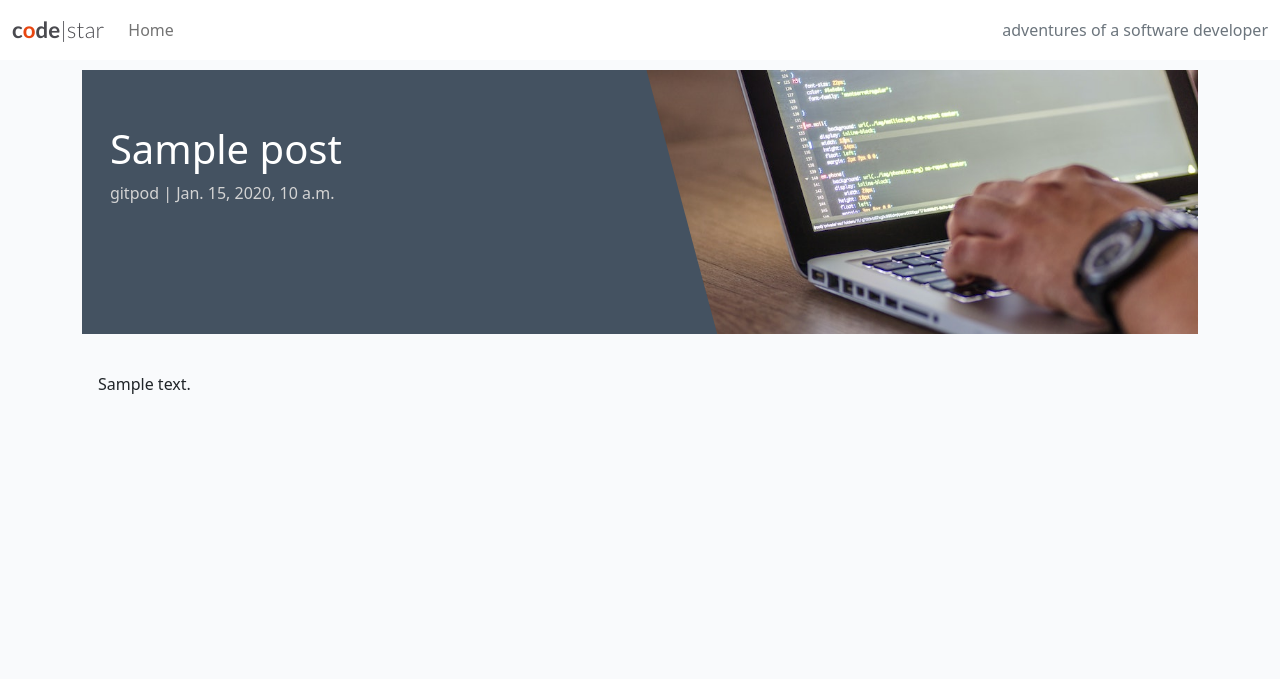
After one commit to Damitwhy/Django-Blog, a Django app: a page that uses templates/base.html in a window 1280 px wide. The commit adds this page. Shown: the top 679 px of the page. Run offline with Django 4.2, Linux system fonts and the light colour scheme; data comes from the database, SQL or seed files in the repository; tables that the repository leaves empty hold one stand-in row (values such as "Sample post").

Commit message:
addded post_detail view

```diff
--- a/blog/templates/blog/index.html
+++ b/blog/templates/blog/index.html
@@ -18,7 +18,7 @@
                                     <p class="author">Author: {{ post.author }}</p>
                                 </div>
                             </div>
-                            <a href="#" class="post-link">
+                            <a href="{% url 'post_detail' post.slug %}" class="post-link">
                                 <h2 class="card-title">{{ post.title }}</h2>
                                 <p class="card-text">{{ post.excerpt }}</p>
                             </a>
--- /dev/null
+++ b/blog/templates/blog/post_detail.html
@@ -0,0 +1,34 @@
+{% extends 'base.html' %} {% block content %}
+{% load static %}
+
+<div class="masthead">
+    <div class="container">
+        <div class="row g-0">
+            <div class="col-md-6 masthead-text">
+                <!-- Post title goes in these h1 tags -->
+                <h1 class="post-title">{{ post.title }}</h1>
+                <!-- Post author goes before the | the post's created date goes after -->
+                <p class="post-subtitle">{{ post.author }} | {{ post.created_on }}</p>
+            </div>
+            <div class="d-none d-md-block col-md-6 masthead-image">
+                <img src="{% static 'images/default.jpg' %}" class="scale" alt="placeholder">
+            </div>
+        </div>
+    </div>
+</div>
+
+<div class="container">
+    <div class="row">
+        <div class="col card mb-4  mt-3 left  top">
+            <div class="card-body">
+                <!-- The post content goes inside the card-text. -->
+                <!-- Use the | safe filter inside the template tags -->
+                <p class="card-text">
+                    {{ post.content | safe }}
+                </p>
+            </div>
+        </div>
+    </div>
+</div>
+
+{% endblock content %}
--- a/blog/urls.py
+++ b/blog/urls.py
@@ -3,4 +3,5 @@ from django.urls import path
 
 urlpatterns = [
     path('', views.PostList.as_view(), name='home'),
+    path('<slug:slug>/', views.post_detail, name='post_detail'),
 ]
--- a/blog/views.py
+++ b/blog/views.py
@@ -1,4 +1,4 @@
-from django.shortcuts import render
+from django.shortcuts import render, get_object_or_404
 from django.views import generic
 from .models import Post
 # Create your views here.
@@ -6,3 +6,26 @@ class PostList(generic.ListView):
     queryset = Post.objects.all().order_by("-created_on").filter(status=1)
     template_name = "blog/index.html"
     paginate_by = 6
+
+def post_detail(request, slug):
+    """
+    Display an individual :model:`blog.Post`.
+
+    **Context**
+
+    ``post``
+        An instance of :model:`blog.Post`.
+
+    **Template:**
+
+    :template:`blog/post_detail.html`
+    """
+
+    queryset = Post.objects.filter(status=1)
+    post = get_object_or_404(queryset, slug=slug)
+
+    return render(
+        request,
+        "blog/post_detail.html",
+        {"post": post},
+    )
--- /dev/null
+++ b/static/js/script.js
@@ -0,0 +1 @@
+console.log("Life, The Universe and Everything!");
--- a/templates/base.html
+++ b/templates/base.html
@@ -76,6 +76,7 @@
     <script src="https://cdn.jsdelivr.net/npm/bootstrap@5.0.1/dist/js/bootstrap.bundle.min.js"
         integrity="sha384-gtEjrD/SeCtmISkJkNUaaKMoLD0//ElJ19smozuHV6z3Iehds+3Ulb9Bn9Plx0x4" crossorigin="anonymous">
         </script>
+    <script src="{% static 'js/script.js' %}"></script>
 </body>
 
 </html>
```
Also changed, not shown: static/images/default.jpg (added), 2 other files.
